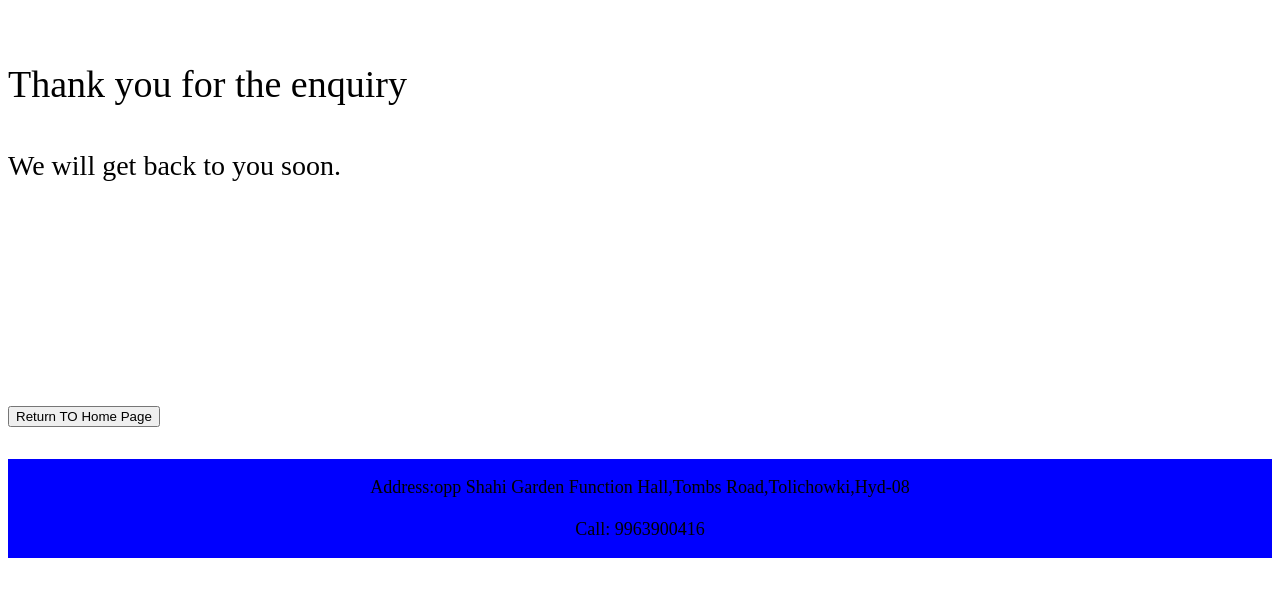
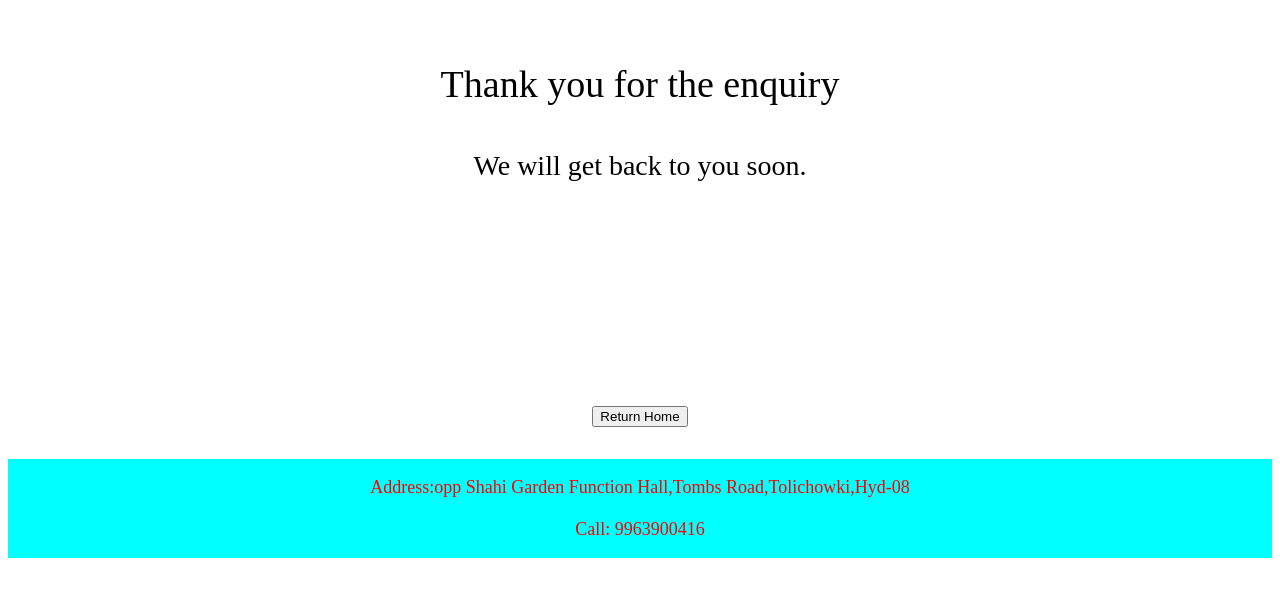
Before and after one commit to shaanacademy/Endpage, a plain HTML site: page index.html in a window 1280 px wide. Drawn offline with Linux system fonts and the light colour scheme.

Commit message:
Update index.html

```diff
--- a/index.html
+++ b/index.html
@@ -10,15 +10,21 @@
     text-align: center;
 
 }
+.center {
+    text-align: center;
+    //border: 3px solid green;
+}
 
 </style>
 <body>
 <br><br><br>
-<h style="font-size:38px"> Thank you for the enquiry <h> <br><br>
-<h style="font-size:28px"> We will get back to you soon. <h> <br><br><br><br><br><br><br><br>
-<button onclick= window.open("https://shaanacademy.github.io/shaanacademy/","_self")>Return TO Home Page</button> <br><br>
+<div style="text-align:center;">
+<h style="font-size:38px;"> Thank you for the enquiry <h> <br><br>
+<h style="font-size:28px;"> We will get back to you soon. <h> <br><br><br><br><br><br><br><br>
 
-<footer style="color:black;background-color:blue;font-size:18px"> Address:opp Shahi Garden Function Hall,Tombs Road,Tolichowki,Hyd-08</br></br>Call: 9963900416</footer>
+<button onclick= window.open("https://shaanacademy.github.io/shaanacademy/","_self")>Return Home</button> <br><br>
+</div>
+<footer style="color:red;background-color:cyan;font-size:18px;text-align: center;"> Address:opp Shahi Garden Function Hall,Tombs Road,Tolichowki,Hyd-08</br></br>Call: 9963900416</footer>
 
 </body>
 
```
